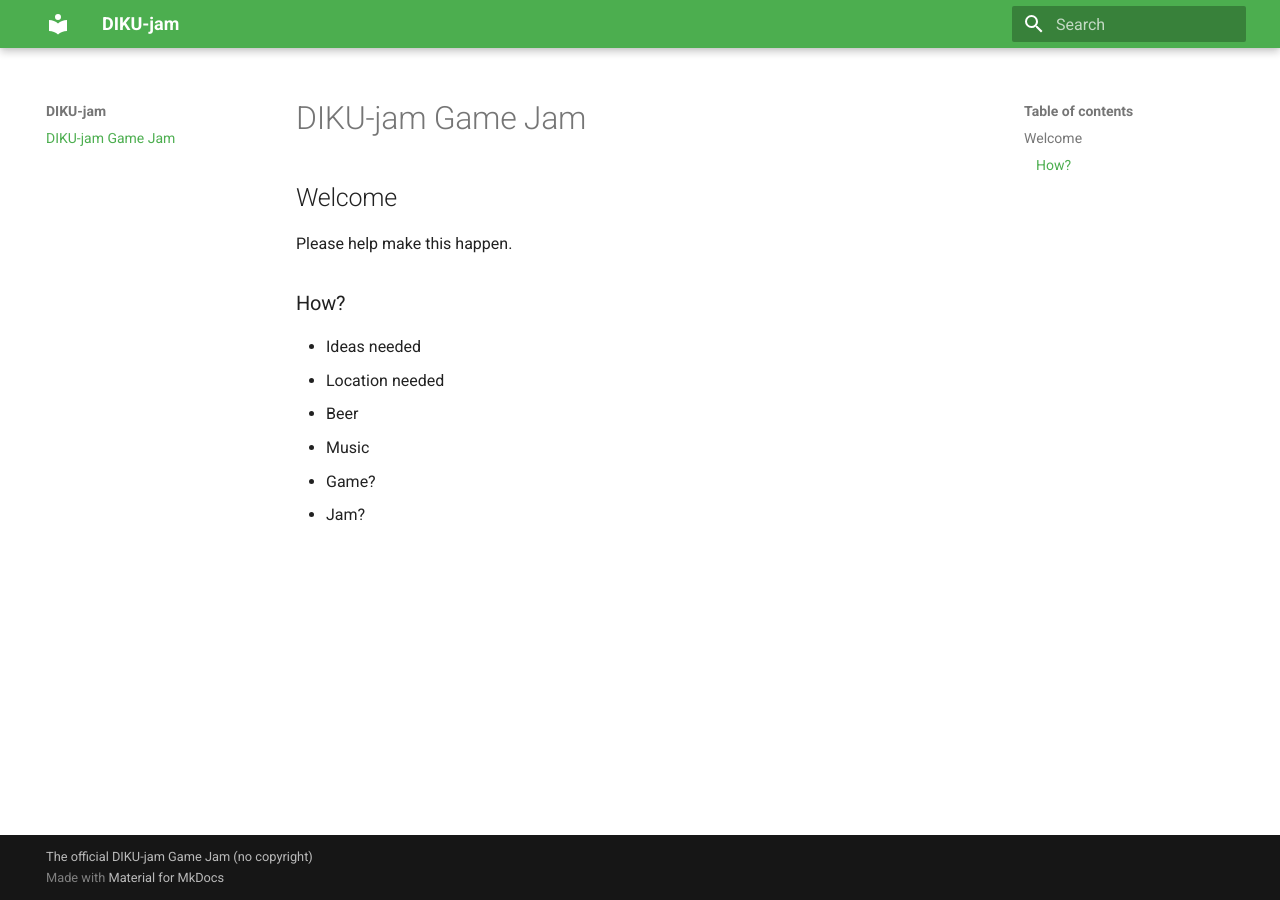
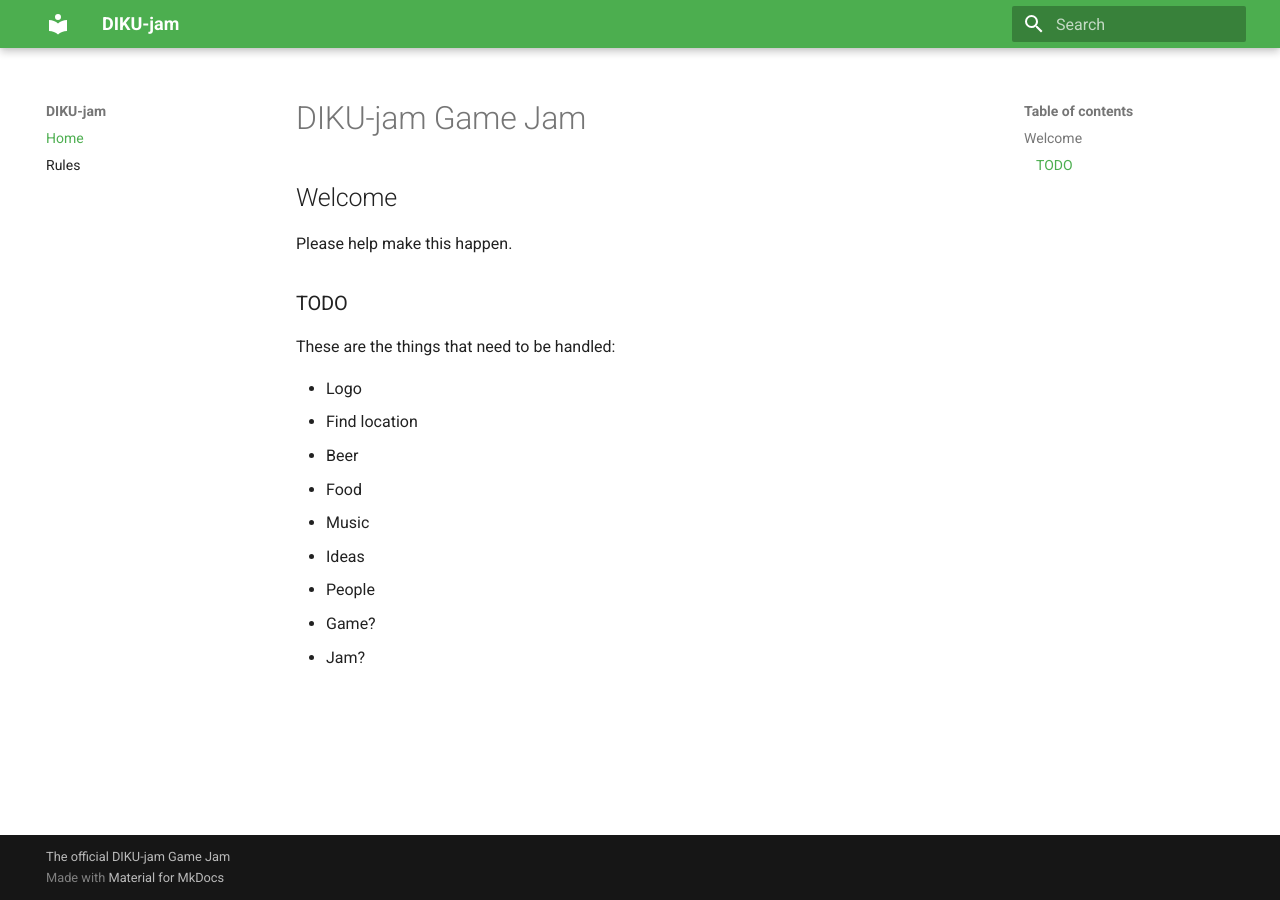
Before and after one commit to diku-jam/diku-jam.github.io, an MkDocs documentation site: the page built from docs/index.md, in a window 1280 px wide. Built offline with MkDocs 1.6.1 and Material for MkDocs 9.7.7, drawn with Linux system fonts in a browser that asks for light colours.

Commit message:
[site] Add rules.

```diff
--- a/docs/index.md
+++ b/docs/index.md
@@ -4,11 +4,16 @@
 
 Please help make this happen.
 
-### How?
+### TODO
 
-- Ideas needed
-- Location needed
+These are the things that need to be handled:
+
+- Logo
+- Find location
 - Beer
+- Food
 - Music
+- Ideas
+- People
 - Game?
 - Jam?
--- a/mkdocs.yml
+++ b/mkdocs.yml
@@ -9,4 +9,8 @@
   font:
     code: Comic Neue
 
-copyright: The official DIKU-jam Game Jam (no copyright)
+nav:
+  - Home: index.md
+  - Rules: rules.md
+
+copyright: The official DIKU-jam Game Jam
```
Also changed, not shown: docs/rules.md (added, +7 -0 lines).
